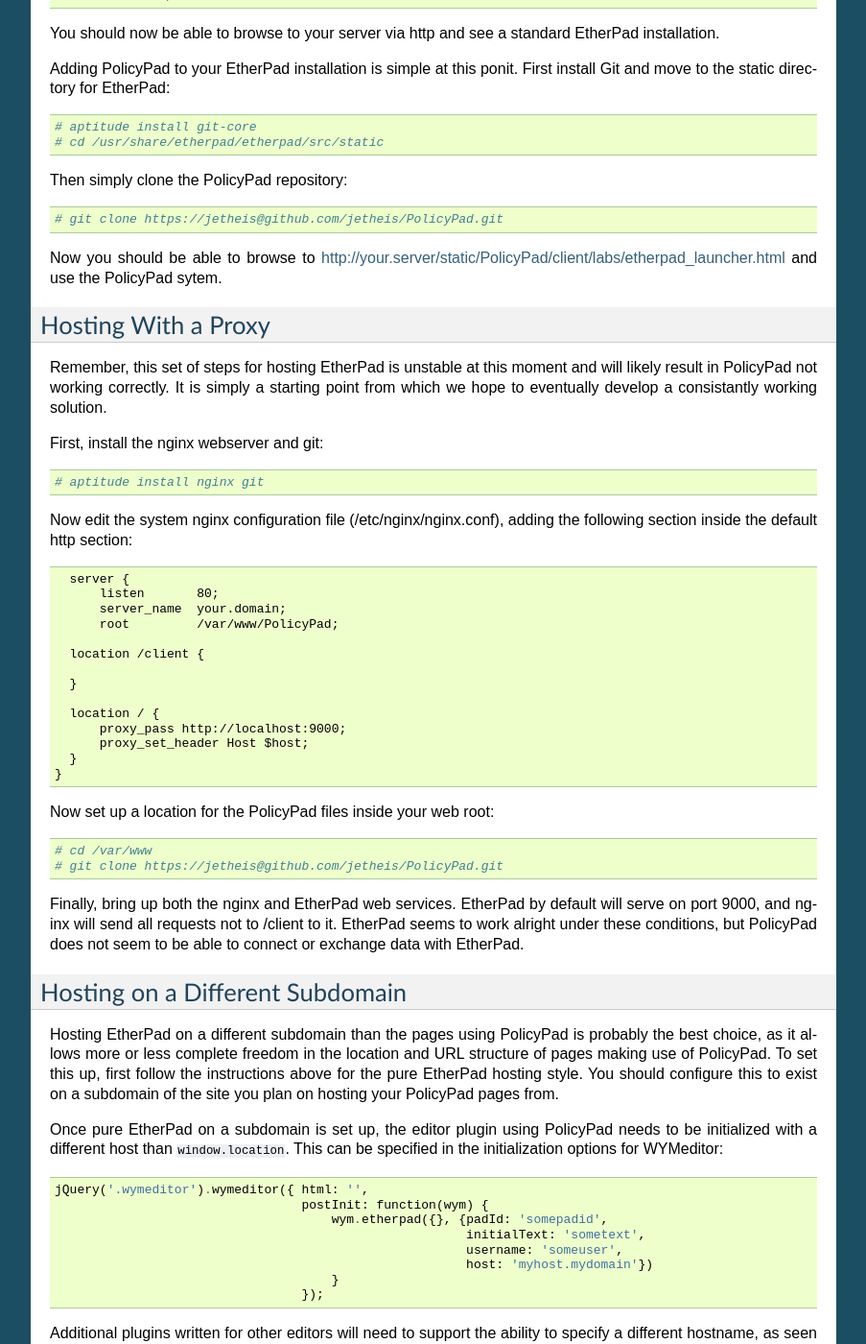
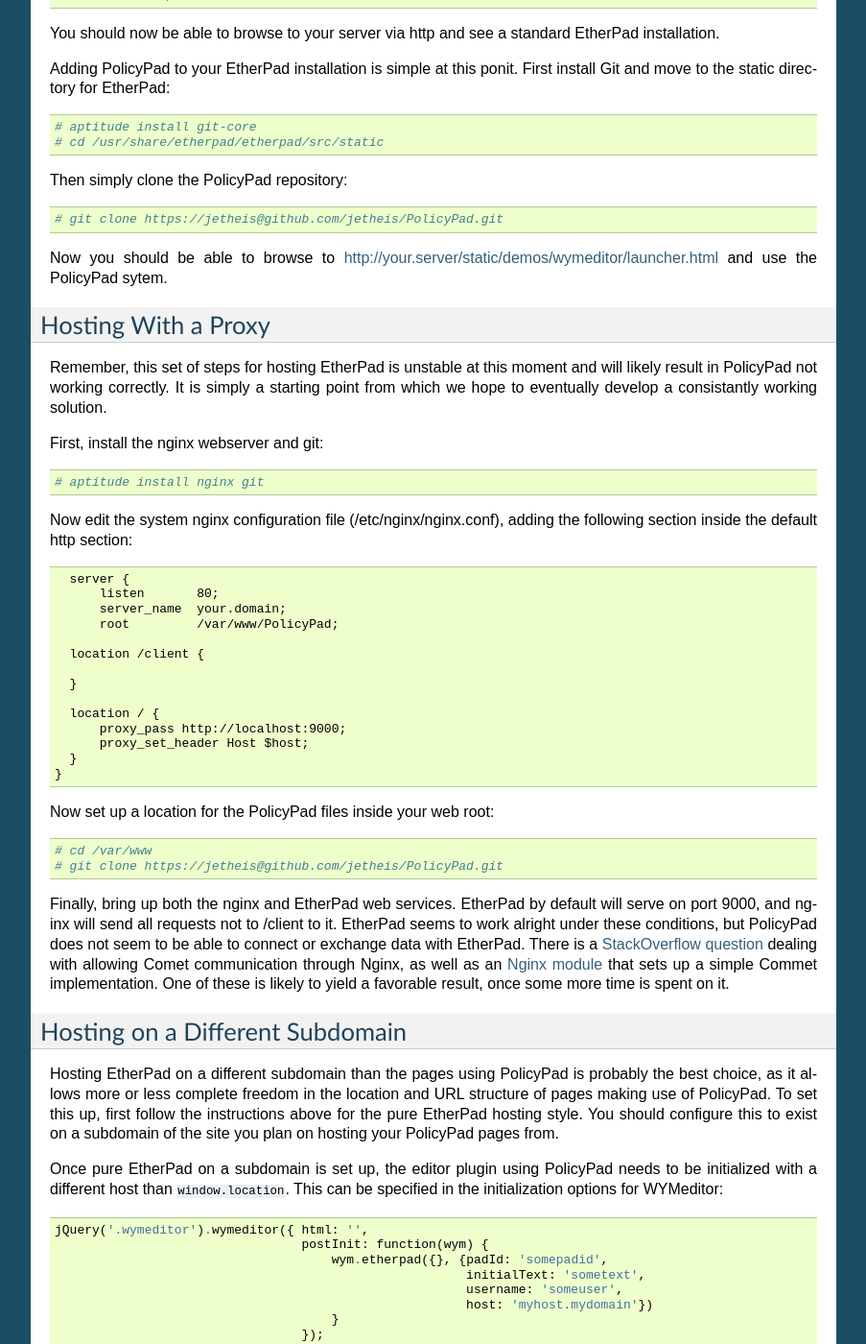
Before and after one commit to PolicyStat/PolicyPad, a Sphinx documentation site: the page built from doc/install.rst, in a window 1280 px wide and 1400 px high, scrolled down 1117 px. Shown: the whole window at 96% size, without its empty margins (198-1101 px from the left). Built offline with Sphinx 7.4.7, drawn with Linux system fonts in a browser that asks for light colours.

Commit message:
Add documentation for Nginx
Signed-off-by: Jimmy Theis <jimmy@jetheis.com>

```diff
--- a/doc/install.rst
+++ b/doc/install.rst
@@ -75,7 +75,7 @@
     # git clone https://jetheis@github.com/jetheis/PolicyPad.git
 
 Now you should be able to browse to
-http://your.server/static/PolicyPad/client/labs/etherpad_launcher.html and use
+http://your.server/static/demos/wymeditor/launcher.html and use
 the PolicyPad sytem.
 
 Hosting With a Proxy
@@ -114,7 +114,12 @@
 Finally, bring up both the nginx and EtherPad web services. EtherPad by default
 will serve on port 9000, and nginx will send all requests not to /client to it.
 EtherPad seems to work alright under these conditions, but PolicyPad does not
-seem to be able to connect or exchange data with EtherPad.
+seem to be able to connect or exchange data with EtherPad. There is a
+`StackOverflow question <http://stackoverflow.com/questions/1160454/nginx-proxy-to-comet>`_
+dealing with
+allowing Comet communication through Nginx, as well as an `Nginx module <http://pushmodule.slact.net/>`_ that sets up a simple Commet implementation. One
+of these is likely to yield a favorable result, once some more time is spent on
+it.
 
 Hosting on a Different Subdomain
 --------------------------------
```
